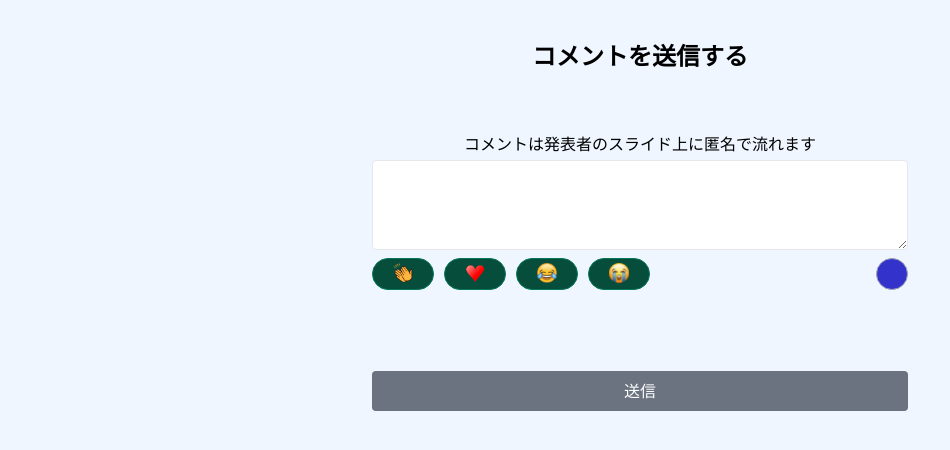
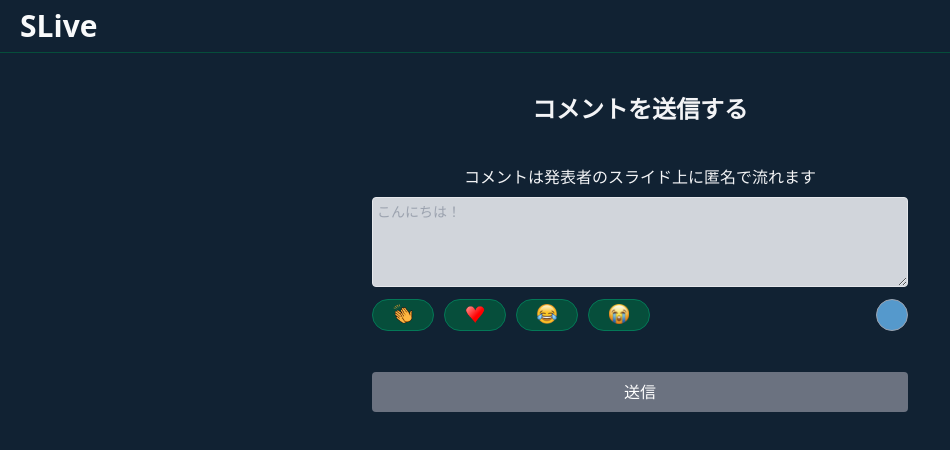
Before and after one commit to Jun-T-git/slive, a Next.js app: page /audience in a window 1280 px wide. Shown: the top 450 px of the page, without its empty margins (0-950 px from the left). Built offline with nearby package versions, Linux system fonts and the light colour scheme; no server answers.

Commit message:
スタイル変更

```diff
--- a/src/pages/_app.tsx
+++ b/src/pages/_app.tsx
@@ -8,11 +8,15 @@ const MyApp = ({ Component, pageProps }: AppProps): ReactElement => {
   return (
     <>
       <Head>
-        <title>Slive</title>
+        <title>SLive</title>
+        <meta
+          name="viewport"
+          content="width=device-width, initial-scale=1.0, user-scalable=no"
+        />
         <link rel="icon" href="/favicon.ico" />
       </Head>
       <RecoilRoot>
-        <main className="bg-blue-50 w-screen h-screen">
+        <main className="bg-[#112233] w-screen h-screen text-gray-100">
           <Component {...pageProps} />
         </main>
       </RecoilRoot>
--- a/src/pages/audience.tsx
+++ b/src/pages/audience.tsx
@@ -1,15 +1,13 @@
-import React, { ChangeEvent, useMemo, useRef, useState } from "react";
+import React, { ChangeEvent, useState } from "react";
+import Header from "~/components/header";
 import Stamp from "~/components/stamp";
 import { postComment } from "~/firebase/comments";
 
 const Audience: React.VFC = () => {
   const [inputComment, setInputComment] = useState<string>("");
   const [errorMessage, setErrorMessage] = useState<string>("");
-  const [commentColor, setCommentClolor] = useState<string>("#3333cc");
-  const isDisabled = useMemo(
-    () => !!errorMessage || !inputComment,
-    [errorMessage, inputComment]
-  );
+  const [commentColor, setCommentClolor] = useState<string>("#5599cc");
+  const isDisabled = () => !!errorMessage || !inputComment;
 
   const HandleTextareaChange = (e: ChangeEvent<HTMLTextAreaElement>) => {
     const comment = e.target.value;
@@ -27,17 +25,21 @@ const Audience: React.VFC = () => {
   };
 
   return (
+    <>
+      <Header />
       <div className="p-5 mx-auto max-w-xl">
-      <h1 className="text-center text-2xl font-bold py-5 mb-10">
+        <h2 className="text-center text-2xl font-bold py-5 mb-5">
           コメントを送信する
-      </h1>
+        </h2>
+        <div>
           <p className="text-center">
             コメントは発表者のスライド上に匿名で流れます
           </p>
           <textarea
-        className="block w-full p-1 my-1 h-full border text-sm rounded"
+            className="block text-black bg-gray-300 w-full p-1 mt-2 mb-3 h-full border text-sm rounded"
             rows={4}
             value={inputComment}
+            placeholder="こんにちは！"
             onChange={HandleTextareaChange}
           />
           <p className="text-red-500 text-xs">{errorMessage}</p>
@@ -62,17 +64,19 @@ const Audience: React.VFC = () => {
               />
             </div>
           </div>
+        </div>
         <button
           className={
-          "block w-full py-2 mt-20 h-full text-white rounded " +
-          (isDisabled ? "bg-gray-500" : "bg-blue-500")
+            "block w-full py-2 mt-10 text-white rounded " +
+            (isDisabled() ? "bg-gray-500" : "bg-green-600")
           }
           onClick={HandleButtonClick}
-        disabled={isDisabled}
+          disabled={isDisabled()}
         >
           送信
         </button>
       </div>
+    </>
   );
 };
 
--- a/src/pages/presenter/setting.tsx
+++ b/src/pages/presenter/setting.tsx
@@ -2,6 +2,7 @@ import React, { ChangeEvent } from "react";
 import Link from "next/link";
 import { useRecoilState } from "recoil";
 import { slideSrcState } from "~/recoil/atoms";
+import Header from "~/components/header";
 
 const Setting: React.VFC = () => {
   const [slideSrc, setSlideSrc] = useRecoilState(slideSrcState);
@@ -13,24 +14,27 @@ const Setting: React.VFC = () => {
   };
 
   return (
+    <>
+      <Header />
       <div className="p-5 mx-auto max-w-xl">
         <h1 className="text-center text-2xl font-bold py-5">
           スライドを設定する
         </h1>
         <p className="text-sm py-3">
-        Googleスライドの [ファイル＞ウェブに後悔＞リンク]
+          Googleスライドの [ファイル＞ウェブに公開＞リンク＞公開]
           で表示されるURLをコピーして貼り付けてください。
         </p>
         <textarea
-        className="block w-full p-1 my-1 h-full border text-sm rounded"
+          className="block text-black bg-gray-300 w-full p-1 my-1 h-full border text-sm rounded"
           rows={5}
           placeholder="https://docs.google.com/presentation/..."
+          value={slideSrc}
           onChange={handleTextareaChange}
         />
         {slideSrc ? (
           <iframe src={slideSrc} className="my-10 w-full h-[21rem]" />
         ) : (
-        <div className="my-10 w-full h-[21rem] bg-gray-100 text-gray-300 text-4xl font-bold flex justify-center items-center border border-gray-300">
+          <div className="my-10 w-full h-[21rem] bg-gray-800 text-gray-700 text-4xl font-bold flex justify-center items-center border border-gray-700">
             Slide Preview
           </div>
         )}
@@ -38,13 +42,14 @@ const Setting: React.VFC = () => {
           <a
             className={
               "block text-center w-full py-2 my-5 h-full text-white text-sm rounded " +
-            (slideSrc ? "bg-blue-500" : "bg-gray-500")
+              (slideSrc ? "bg-green-600" : "bg-gray-500")
             }
           >
             スライドを設定する
           </a>
         </Link>
       </div>
+    </>
   );
 };
 
```
Lines whose indentation alone changed are shown as unchanged.
